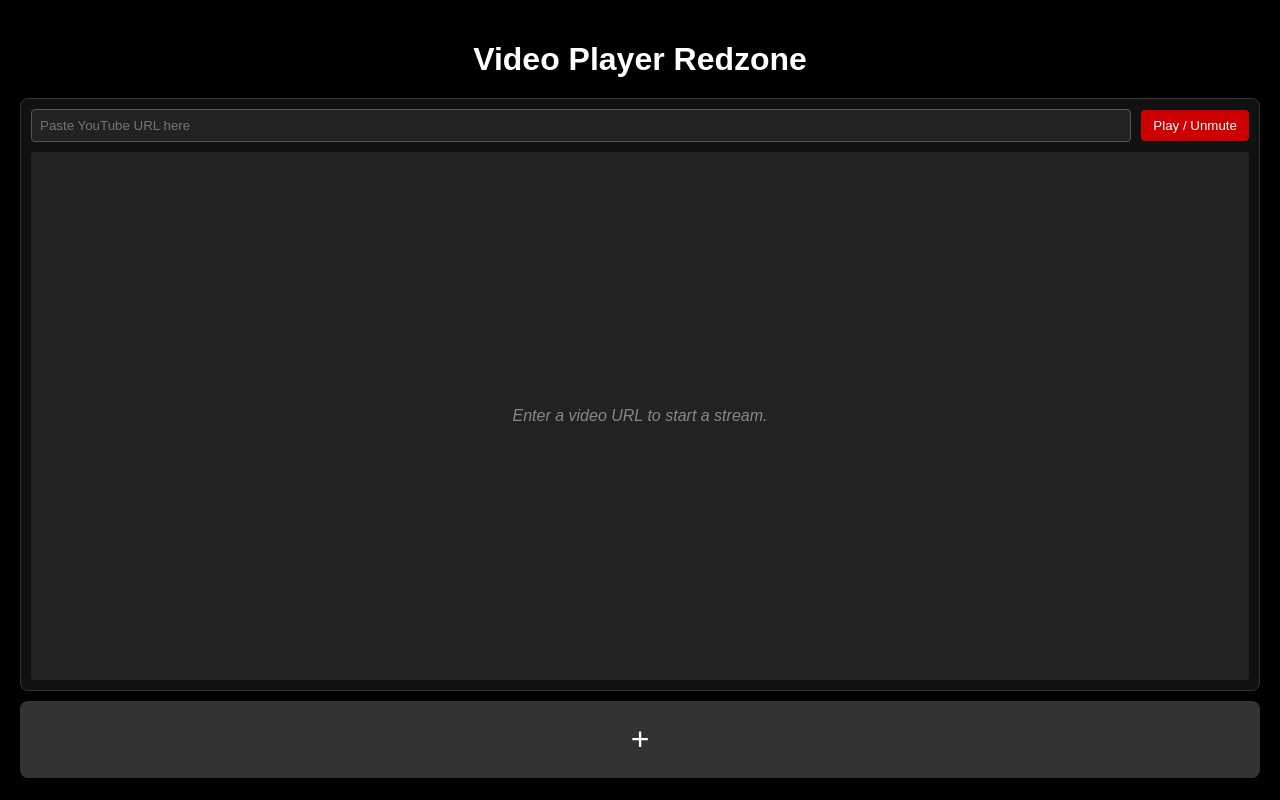
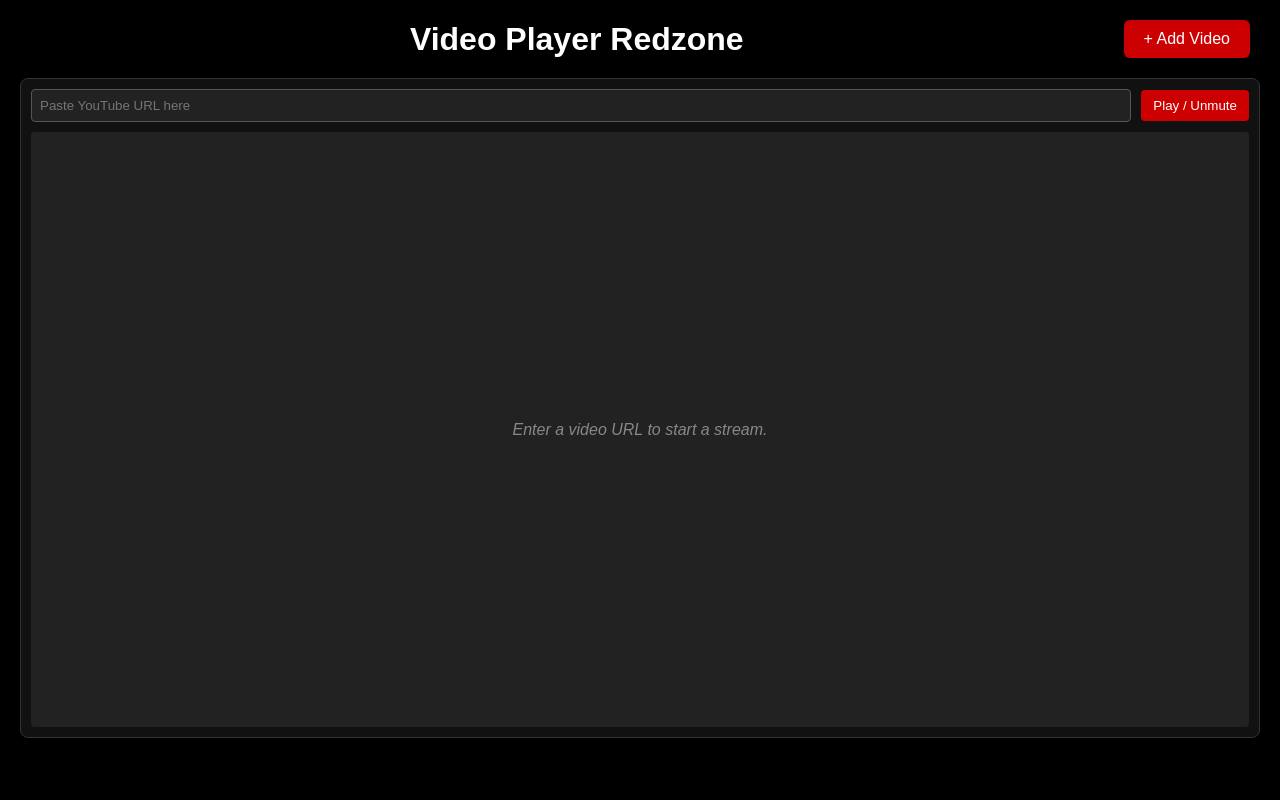
Before and after one commit to runyanjake/redzone, a React (Create React App) app: page / in a window 1280 px wide. Built offline with nearby package versions, Linux system fonts and the light colour scheme.

Commit message:
Move add vide to header

```diff
--- a/src/App.css
+++ b/src/App.css
@@ -9,14 +9,23 @@ body {
   padding: 20px;
 }
 
+.header {
+  display: flex;
+  justify-content: space-between;
+  align-items: center;
+  margin-bottom: 20px;
+  padding: 0 10px;
+}
+
 .title {
-  margin-bottom: 20px;
+  margin: 0;
+  flex: 1;
 }
 
 .video-grid {
   display: grid;
   gap: 10px;
-  height: calc(100vh - 120px); /* Account for title and padding */
+  height: calc(100vh - 140px); /* Account for header and padding */
   width: 100%;
 }
 
@@ -87,11 +96,17 @@ body {
 }
 
 .add-button {
-  background-color: #333;
+  background-color: #c00;
   color: #fff;
   border: none;
-  font-size: 2em;
+  font-size: 1em;
   cursor: pointer;
-  border-radius: 8px;
-  padding: 20px;
+  border-radius: 6px;
+  padding: 10px 20px;
+  white-space: nowrap;
+  transition: background-color 0.2s;
 }
+
+.add-button:hover {
+  background-color: #e00;
+}
--- a/src/App.js
+++ b/src/App.js
@@ -170,7 +170,15 @@ function App() {
 
   return (
     <div className="app" ref={containerRef}>
-      <h1 className="title">Video Player Redzone</h1>
+      <div className="header">
+        <h1 className="title">Video Player Redzone</h1>
+        <button
+          className="add-button"
+          onClick={handleAddVideo}
+        >
+          + Add Video
+        </button>
+      </div>
       <div
         className="video-grid"
         style={{
@@ -209,12 +217,6 @@ function App() {
             </div>
           );
         })}
-        <button
-          className="add-button"
-          onClick={handleAddVideo}
-        >
-          +
-        </button>
       </div>
     </div>
   );
```
